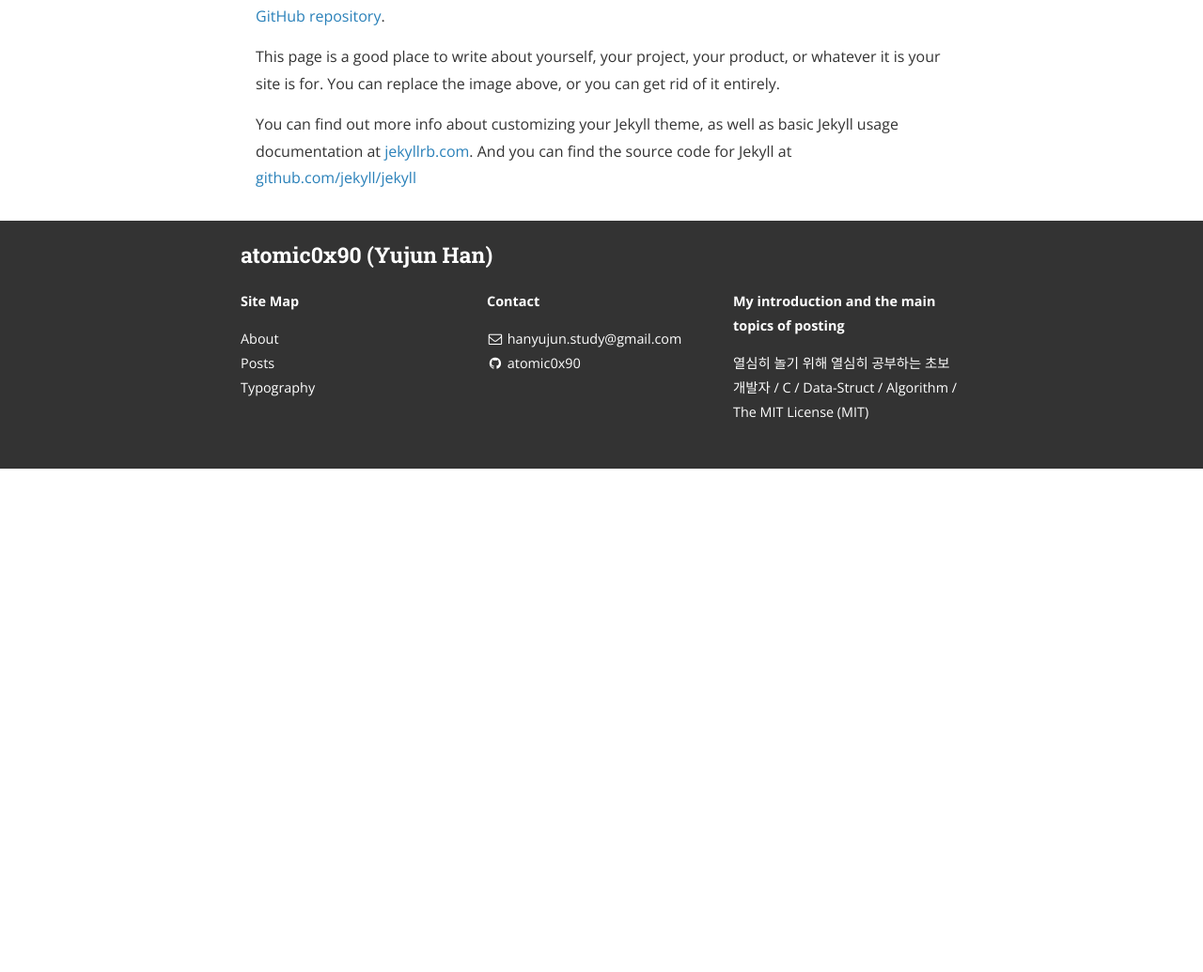
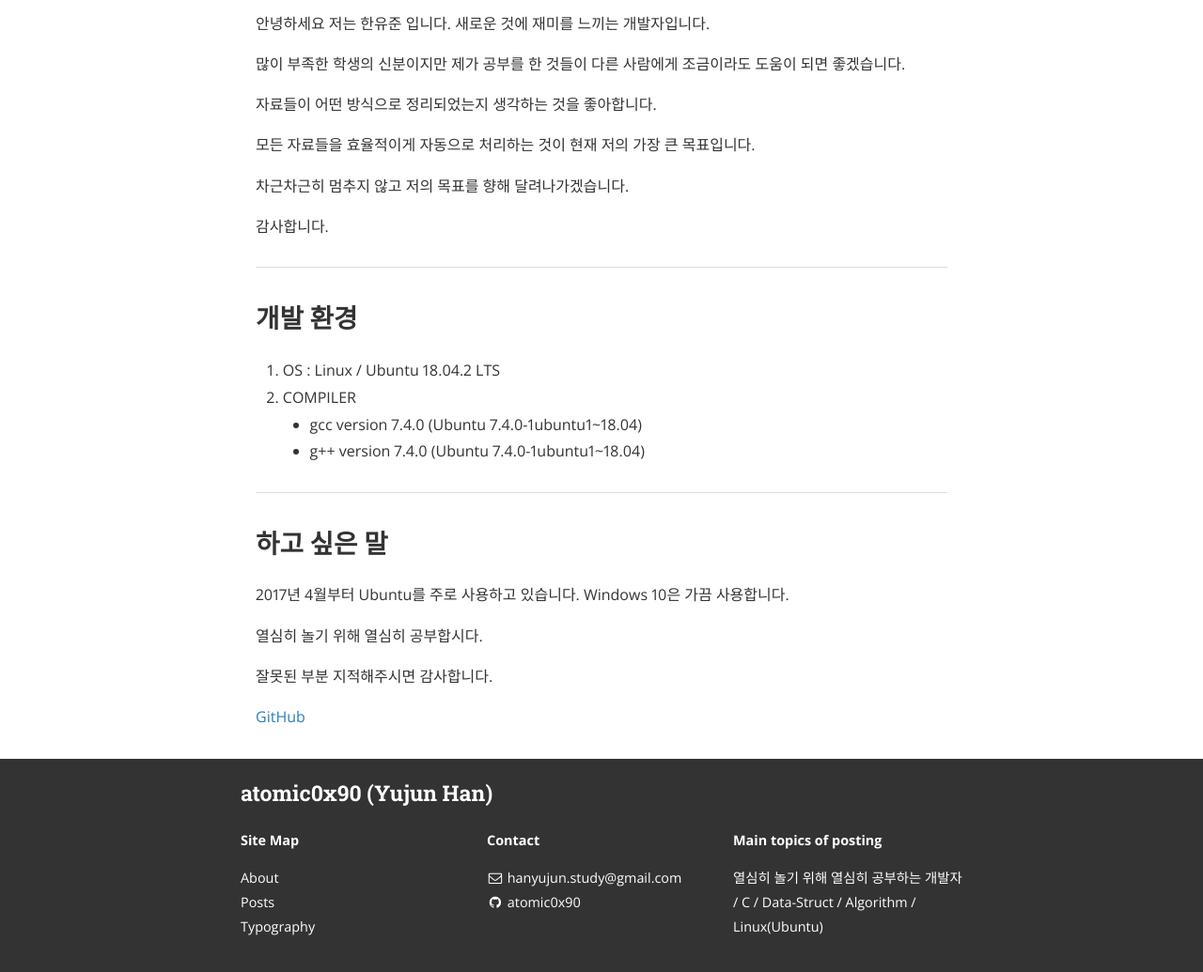
Before and after one commit to atomic0x90/atomic0x90.github.io, a Jekyll site: the page built from about.md, in a window 1280 px wide and 1400 px high, scrolled down 178 px. Shown: the part 354-1389 px from the top of the window at 94% size. Built offline with Jekyll 4.4.1, drawn with Linux system fonts in a browser that asks for light colours; nearby versions of some CDN libraries; before the commit the page ends 1031 px from its top, so only the background shows below that; some of the changed text lies outside the part shown.

Commit message:
Docs introduction and etc.

```diff
--- a/_config.yml
+++ b/_config.yml
@@ -12,16 +12,17 @@ url: "https://atomic0x90.github.io"
 
 #disque comments are broken if you send http:// along with url this url is same
 # Deleting the value would remove if from footer.
-#disqus_url: https://atomic0x90-yujun-han-1.disqus.com
+# In order to use disqus, you must add the following article to the post
+# {% if site.disqus-shortname %}{% include disqus_comments.html %}{% endif %}
 disqus-shortname: atomic0x90
 
 # Site settings
 title: atomic0x90 (Yujun Han)
-subtitle: "열심히 놀기 위해 열심히 공부하는 초보 개발자"
+subtitle: "열심히 놀기 위해 열심히 공부하는 개발자"
 email: hanyujun.study@gmail.com
 name: Yujun Han
 description: >
-  열심히 놀기 위해 열심히 공부하는 초보 개발자 / C / Data-Struct / Algorithm / The MIT License (MIT)
+  열심히 놀기 위해 열심히 공부하는 개발자 / C / Data-Struct / Algorithm / Linux(Ubuntu)
 # Base URL of site (i.e. /blog). It should always start with a slash,
 # and never end with a slash. Set it to a blank value if hosting at the
 # root of your server.
--- a/_includes/footer.html
+++ b/_includes/footer.html
@@ -42,7 +42,7 @@
     </div>
 
     <div class="site-signature">
-      <p class="rss-subscribe text"><strong>My introduction and the main topics of posting</strong></p>
+      <p class="rss-subscribe text"><strong>Main topics of posting</strong></p>
       <p class="text">{{ site.description }}</p>
     </div>
 
--- a/about.md
+++ b/about.md
@@ -3,15 +3,37 @@ layout: page
 title: About
 permalink: /about/
 ---
-
 <img src="{{ site.baseurl }}/assets/profile-placeholder.gif" title="Profile Picture" class="profile">
 
-Centrarium is a custom theme for Jekyll, made by [Ben Centra][bencentra] for his own blog. He'd be humbled if you liked it enough to use it as well! Installation and configuration instructions can be found in the [GitHub repository](https://github.com/bencentra/centrarium).
+<h2><strong>소개</strong></h2>  안녕하세요 저는 한유준 입니다. 새로운 것에 재미를 느끼는 개발자입니다.
 
-This page is a good place to write about yourself, your project, your product, or whatever it is your site is for. You can replace the image above, or you can get rid of it entirely.
+많이 부족한 학생의 신분이지만 제가 공부를 한 것들이 다른 사람에게 조금이라도 도움이 되면 좋겠습니다.
 
-You can find out more info about customizing your Jekyll theme, as well as basic Jekyll usage documentation at [jekyllrb.com](http://jekyllrb.com/). And you can find the source code for Jekyll at [github.com/jekyll/jekyll](https://github.com/jekyll/jekyll)
+자료들이 어떤 방식으로 정리되었는지 생각하는 것을 좋아합니다.
 
-[centrarium]: https://github.com/bencentra/centrarium
-[bencentra]: http://bencentra.com
-[jekyll]: https://github.com/jekyll/jekyll
+모든 자료들을 효율적이게 자동으로 처리하는 것이 현재 저의 가장 큰 목표입니다.
+
+차근차근히 멈추지 않고 저의 목표를 향해 달려나가겠습니다.
+
+감사합니다.
+
+---
+<h2><strong>개발 환경</strong></h2>
+
+1. OS : Linux / Ubuntu 18.04.2 LTS
+2. COMPILER
+  * gcc version 7.4.0 (Ubuntu 7.4.0-1ubuntu1~18.04)
+  * g++ version 7.4.0 (Ubuntu 7.4.0-1ubuntu1~18.04)
+
+---
+<h2><strong>하고 싶은 말</strong></h2>
+
+2017년 4월부터 Ubuntu를 주로 사용하고 있습니다. Windows 10은 가끔 사용합니다.
+
+열심히 놀기 위해 열심히 공부합시다.
+
+잘못된 부분 지적해주시면 감사합니다.
+
+[GitHub]
+
+[GitHub]: https://github.com/atomic0x90 "GitHub Page 로 이동합니다!"
```
Also changed, not shown: 1 other file.
